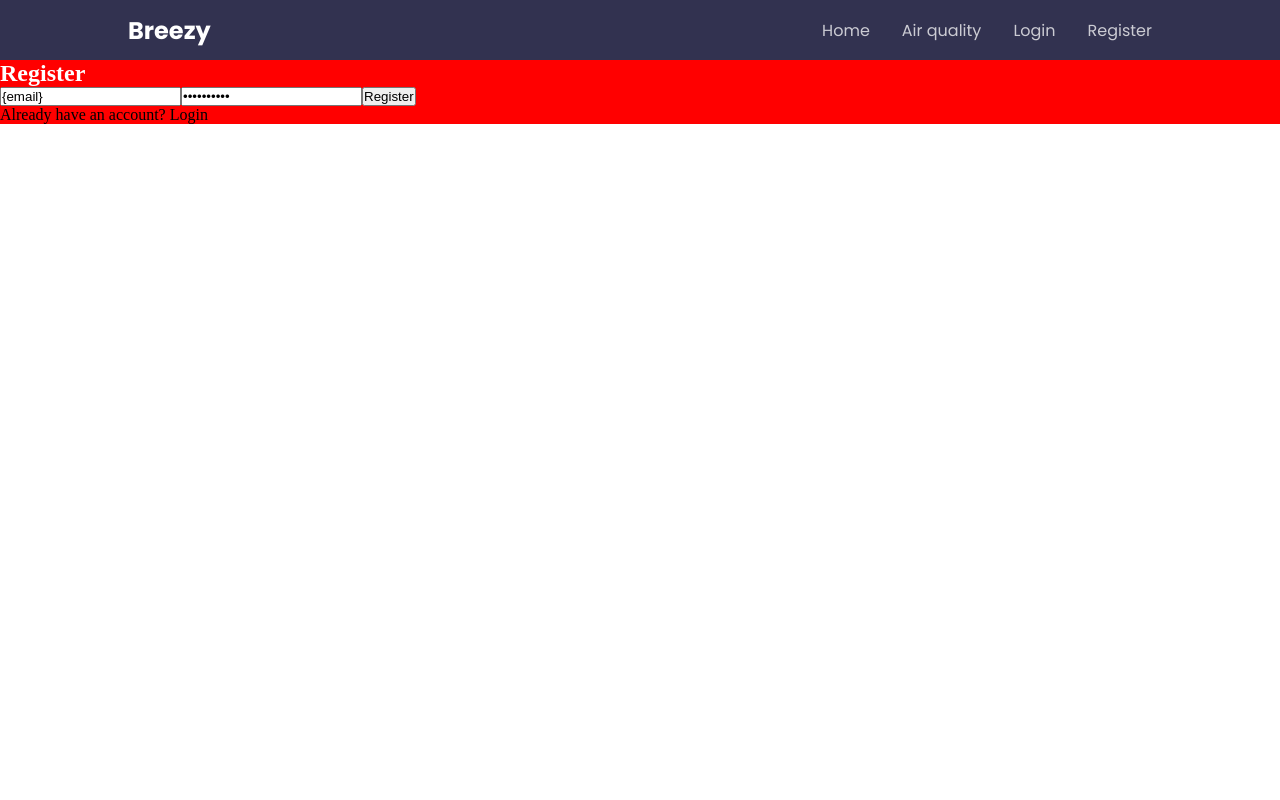
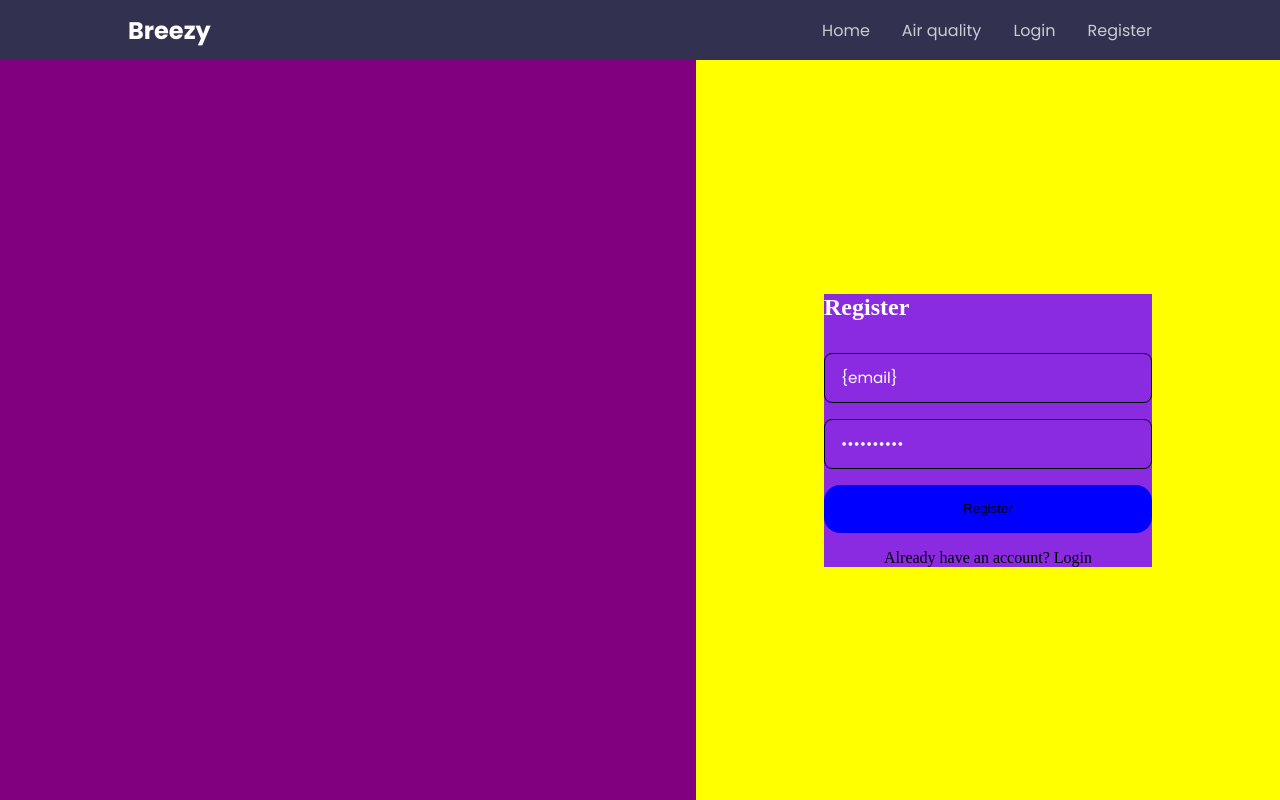
Before and after one commit to nrasheva/Breezy, an Angular app: page /register in a window 1280 px wide. Built offline with nearby package versions, Linux system fonts and the light colour scheme.

Commit message:
Implement user-common-styles

```diff
--- a/src/app/user/login/login.component.css
+++ b/src/app/user/login/login.component.css
@@ -1 +1,6 @@
 @import '../user-common-styles.css';
+
+/* .login {
+    background-image: url('https://image.tmdb.org/t/p/original//5a4JdoFwll5DRtKMe7JLuGQ9yJm.jpg');
+    background-size: cover;
+  } */
--- a/src/app/user/user-common-styles.css
+++ b/src/app/user/user-common-styles.css
@@ -1,6 +1,91 @@
+/*-------------------------Auth-------------------------*/
+
 .auth {
+  display: flex;
+  flex: 1;
+  padding-top: var(--nav-height);
+  min-height: 100svh;
+}
+
+.column {
+  align-items: center;
+  display: flex;
+  flex: 1;
+  padding: var(--nav-height) var(--horizontal-padding);
+}
+
+.column:first-of-type {
+  display: none;
+  flex: 1.5;
+  background-color: purple;
+}
+
+.column:last-of-type {
+  background-color: yellow;
+}
+
+form {
+  display: flex;
+  flex-direction: column;
+  flex: 1;
+  background-color: blueviolet;
+}
+
+form input:first-of-type {
+  margin-top: 2rem;
+}
+
+.auth-actions {
+  display: flex;
+  justify-content: center;
+  margin-top: 1rem;
+}
+
+.input {
+  background: none;
+  border-radius: 0.5rem;
+  border: 1px solid black;
+  color: white;
+  font: 400 0.95rem var(--font);
+  height: 50px;
+  margin-bottom: 1rem;
+  padding: 0 1rem;
+}
+
+.input:focus {
+  border: 2px solid grey;
+  outline: none;
+}
+
+.input::placeholder {
+  color: rgb(110, 110, 110);
+  opacity: 1;
+}
+
+button {
+  background: none;
+  border-radius: 1rem;
+  border: none;
+  cursor: pointer;
+  height: 3rem;
+  white-space: nowrap;
+}
+
+.filled {
+  background-color: blue;
+  color: black;
+  padding: 0 2rem;
+}
+
+@media only screen and (min-width: 1200px) {
+  .column:first-of-type {
     display: flex;
-    flex: 1;
-    padding-top: var(--nav-height);
-    background-color: red;
   }
+}
+
+@media only screen and (max-width: 768px) {
+  .column:last-of-type {
+    display: flex;
+    padding: var(--nav-height) calc(var(--horizontal-padding) / 2);
+  }
+}
```
